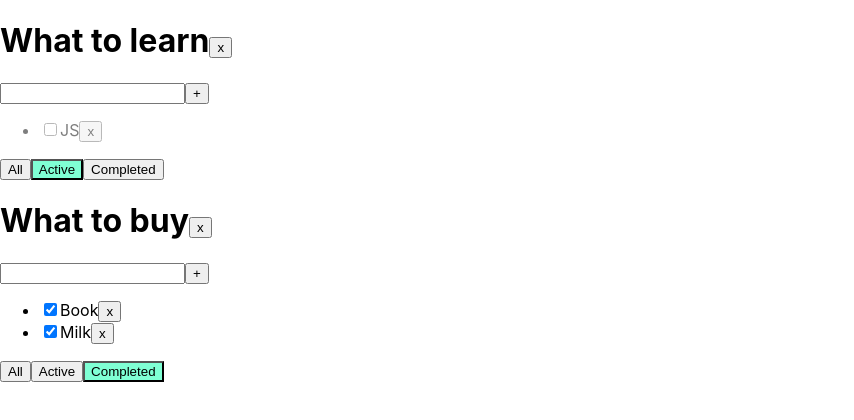
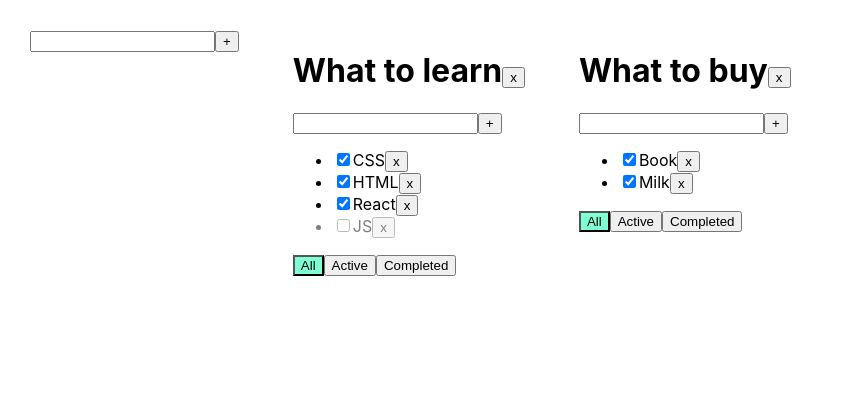
Before and after one commit to DaniilByrdin2/TS-Todo-List, a React (Create React App) app: page / in a window 1280 px wide. Shown: the top 420 px of the page, without its empty margins (0-854 px from the left). Built offline with nearby package versions, Linux system fonts and the light colour scheme.

Commit message:
implementation of the changeTodoListTitle function

```diff
--- /dev/null
+++ b/src/AddItemForm.tsx
@@ -0,0 +1,53 @@
+import React, { ChangeEvent, KeyboardEvent} from "react"
+
+import { useState } from "react"
+
+
+
+type AddItemFormType = {
+    addItem: (title: string) => void,
+}
+
+export const AddItemForm = (props: AddItemFormType) => {
+
+    const [textTask, setTextTask] = useState('')
+    const [error, setError] = useState<string | null>(null)
+
+    const addTask = () => {
+        // trim() - обрезает пробелы по краям с 2-ух сторон
+        if (textTask.trim() === '') {
+            setError('Field is required')
+            return
+        }
+        props.addItem( textTask )
+        setTextTask('')
+    }
+
+    const onNewTitleChangeHandler = (e: ChangeEvent<HTMLInputElement>) => {
+        setTextTask(e.currentTarget.value)
+    }
+
+    const onKeyPressHandler = (e: KeyboardEvent<HTMLInputElement>) => {
+        setError(null)
+
+        if (e.charCode === 13) {
+            addTask()
+        }
+    }
+
+    return (
+        <div>
+            <input type="text"
+                value={textTask}
+                onKeyPress={onKeyPressHandler}
+                onChange={onNewTitleChangeHandler}
+                className={error ? "error" : ""}
+            />
+
+            <button onClick={addTask}>+</button>
+
+            {error && <div className="error-message">{error}</div>}
+
+        </div>
+    )
+}
--- a/src/App.tsx
+++ b/src/App.tsx
@@ -1,11 +1,14 @@
 import React from 'react';
 import { useState } from 'react';
 
-import './App.css';
-
 import { TodoList } from './TodoList'
+import { AddItemForm } from './AddItemForm'
 
 import { v1 as uuidv1 } from 'uuid';
+
+import { TaskType } from './TodoList'
+
+import './App.css';
 
 
 export type FilterValueType = 'all' | 'completed' | 'active'; // или
@@ -16,7 +19,9 @@ type todoLists = {
   filter: FilterValueType,
 }
 
-
+type AllTasksObjType = {
+  [ key: string ]: Array<TaskType>
+}
 
 
 
@@ -63,26 +68,39 @@ function App() {
 
   }
 
+  const changeTitleTask = ( newTitle: string, idTask: string, idTodoList: string ) => {
+
+    const findChangeTask = allTasksObj[idTodoList].find( el => el.id === idTask )
+
+    if(findChangeTask) {
+
+      findChangeTask.title = newTitle
+
+      setAllTasksObj(
+        {
+          ...allTasksObj,
+          [ idTodoList ]: [ ...allTasksObj[ idTodoList ] ]
+        }
+      )
+    }
 
 
-
+  }
 
   // todoLists!
-
   const todoListsID_1 = uuidv1()
   const todoListsID_2 = uuidv1()
 
+
   const [ todoLists, setTodoLists] = useState<Array<todoLists>>(
     [
-      { id: todoListsID_1, title: "What to learn" , filter: "active" },
-      { id: todoListsID_2, title: "What to buy" , filter: "completed" },
+      { id: todoListsID_1, title: "What to learn" , filter: "all" },
+      { id: todoListsID_2, title: "What to buy" , filter: "all" },
     ]
   )
 
-
   // ассщциативный массив
-
-  const [ allTasksObj, setAllTasksObj ] = useState( {
+  const [ allTasksObj, setAllTasksObj ] = useState<AllTasksObjType> ( {
     [ todoListsID_1 ]: [
       { id: uuidv1(), title: "CSS" , isDone: true },
       { id: uuidv1(), title: "HTML" , isDone: true },
@@ -98,16 +116,7 @@ function App() {
 
   } )
 
-  const changeFilter = ( value: FilterValueType, ID: string ) => {
 
-    let todoListFilter = todoLists.find( e => e.id === ID )
-
-    if (todoListFilter) {
-      todoListFilter.filter = value
-      setTodoLists( [ ...todoLists ] )
-    }
-
-  }
 
   const removeTodoList = (ID: string) => {
 
@@ -121,9 +130,54 @@ function App() {
 
   }
 
+  const addTodoList = ( title: string ) => {
+
+    const newTodoList: todoLists = {
+      id: uuidv1(),
+      title,
+      filter: 'all',
+    }
+
+    setTodoLists( [ newTodoList, ...todoLists ] )
+
+    setAllTasksObj(
+      { ...allTasksObj,
+        [ newTodoList.id ] : [ { id: uuidv1(), title, isDone: false } ]
+      }
+      )
+
+    }
+
+  const changeFilter = (value: FilterValueType, ID: string) => {
+
+    let todoListFilter = todoLists.find(e => e.id === ID)
+
+    if (todoListFilter) {
+      todoListFilter.filter = value
+      setTodoLists([...todoLists])
+    }
+
+  }
+
+  const changeTodoListTitle = (title: string, idTodoList: string) => {
+
+    const changeTodoList = todoLists.find(el => el.id === idTodoList)
+
+    if (changeTodoList) {
+
+      changeTodoList.title = title
+
+      setTodoLists([ ...todoLists ])
+    }
+
+  }
+
+
+
+
   return (
-    <div>
-
+    <div className='App'>
+      <AddItemForm addItem = { addTodoList }  />
       {
         todoLists.map( ( el ) => {
 
@@ -142,9 +196,12 @@ function App() {
             idTodoList = { el.id }
 
             removeTodoList = { removeTodoList }
+            changeTodoListTitle = { changeTodoListTitle }
 
             changeStatusTask={changeStatusTask}
             changeFilter={changeFilter}
+            changeTitleTask = { changeTitleTask }
+
             removeTask={removeTask}
             addNewTask={addTask}
 
--- /dev/null
+++ b/src/EditabelSpan.tsx
@@ -0,0 +1,47 @@
+import React, { ChangeEvent, KeyboardEvent, useState } from "react"
+
+
+type EditabelSpanType = {
+    title: string,
+    onChangeTaskTitle: ( newTitle: string ) => void
+}
+
+export const EditabelSpan = (props: EditabelSpanType) => {
+
+    const [ editMode, setEditMode ] = useState( false )
+    const [ title, setTitle ] = useState( props.title )
+
+    const activateEditMode = () => {
+        setEditMode( true )
+        setTitle( props.title )
+    }
+
+    const activateViewMode = () => {
+        setEditMode( false )
+        props.onChangeTaskTitle( title )
+
+    }
+
+    const onChangeTitleHandler = ( e: ChangeEvent<HTMLInputElement> ) => {
+        setTitle( e.currentTarget.value )
+    }
+
+    const onKeyPressEnter = ( e: KeyboardEvent<HTMLInputElement>  ) => {
+        if (e.charCode === 13) {
+            props.onChangeTaskTitle( title )
+            setEditMode( false )
+        }
+    }
+
+    return (
+        editMode ?
+        <input value={ title }
+               onChange={ onChangeTitleHandler }
+               onBlur={ activateViewMode }
+               onKeyPress = { onKeyPressEnter }
+               autoFocus
+               type="text"
+        />
+        : <span onDoubleClick={ activateEditMode }>{ title }</span>
+    )
+}
--- a/src/TodoList.tsx
+++ b/src/TodoList.tsx
@@ -1,7 +1,9 @@
-import React, { ChangeEvent, KeyboardEvent, useState } from "react"
+import React, { ChangeEvent } from "react"
+
+import { AddItemForm } from './AddItemForm'
+import { EditabelSpan } from './EditabelSpan'
 
 import './App.css'
-
 
 // types
 import { FilterValueType } from './App'
@@ -18,92 +20,75 @@ type PropsType = {
   title: string,
   tasks: Array<TaskType>,
   filterActiveBtn: FilterValueType,
-    removeTodoList: ( idTodoList: string ) =>  void
-    changeStatusTask: ( id: string, isDone: boolean, idTodoList: string ) => void ,
-    addNewTask: ( value: string, idTodoList: string ) => void
-    removeTask: ( value: string, idTodoList: string ) => void,
-    changeFilter: ( value: FilterValueType, todoListId: string ) => void //void = ничего не врозвращает
+
+  removeTodoList: (idTodoList: string) => void
+  changeTodoListTitle: ( title: string, idTodoList: string ) => void
+  changeFilter: (value: FilterValueType, todoListId: string) => void //void = ничего не врозвращает
+
+  addNewTask: (value: string, idTodoList: string) => void
+  removeTask: (value: string, idTodoList: string) => void,
+  changeStatusTask: (id: string, isDone: boolean, idTodoList: string) => void,
+  changeTitleTask: ( newTitle: string, idTask: string, idTodoList: string ) => void
   // tasks: TaskType[]
 }
 
-// type changeTextTask = string
-//<changeTextTask>
-
-export function TodoList( props: PropsType ) {
-
-  const [ textTask, setTextTask ] = useState('')
-  const [ error, setError ] = useState<string | null>( null )
-
-  const onNewTitleChangeHandler = ( e: ChangeEvent<HTMLInputElement> ) => {
-    setTextTask( e.currentTarget.value )
-  }
-
-  const onKeyPressHandler = ( e: KeyboardEvent<HTMLInputElement> ) => {
-    setError( null )
-
-    if ( e.charCode === 13) {
-      addTask()
-    }
-  }
-
-  const addTask = () => {
-    // trim() - обрезает пробелы по краям с 2-ух сторон
-    if (textTask.trim() === '') {
-      setError( 'Field is required' )
-      return
-    }
-    props.addNewTask( textTask, props.idTodoList )
-    setTextTask('')
-  }
+export function TodoList (props: PropsType) {
 
   const onAllClickHandler = () => props.changeFilter("all", props.idTodoList)
   const onActiveClickHandler = () => props.changeFilter("active", props.idTodoList)
   const onCompletedClickHandler = () => props.changeFilter("completed", props.idTodoList)
 
   const removeAllTodoList = () => {
-    props.removeTodoList( props.idTodoList )
+    props.removeTodoList(props.idTodoList)
+  }
+
+  const changeTodoListTitle = ( newTitle: string ) => {
+    props.changeTodoListTitle( newTitle, props.idTodoList )
+  }
+
+  const addTask = (title: string) => {
+    props.addNewTask(title, props.idTodoList)
   }
 
 
   return (
     <div>
       <h1>
-          { props.title }
-          <button onClick={ removeAllTodoList }>x</button>
+      <EditabelSpan
+              onChangeTaskTitle = { changeTodoListTitle }
+              title = { props.title }
+      />
+
+        <button onClick={removeAllTodoList}>x</button>
       </h1>
 
-        <div>
-          <input type="text"
-            value={ textTask }
-            onKeyPress = { onKeyPressHandler  }
-            onChange={ onNewTitleChangeHandler }
-            className = { error ? "error" : "" }
-          />
-
-          <button onClick={ addTask }>+</button>
-
-          { error && <div className="error-message">{ error }</div> }
-
-        </div>
+      <AddItemForm addItem={addTask} />
 
       <ul>
-                {props.tasks.map(( { id, title, isDone } ) => {
-                    const onRemoveHandler = () => props.removeTask( id, props.idTodoList )
+        {props.tasks.map(({ id, title, isDone }) => {
+          const onRemoveHandler = () => props.removeTask(id, props.idTodoList)
 
-                    const onChangeHandler = ( e: ChangeEvent<HTMLInputElement> ) => {
-                      props.changeStatusTask( id, e.currentTarget.checked, props.idTodoList )
+          const onChangeHandler = (e: ChangeEvent<HTMLInputElement>) => {
+            props.changeStatusTask(id, e.currentTarget.checked, props.idTodoList)
+          }
+
+          const onChangeTaskTitle = ( newTitle: string ) => {
+            props.changeTitleTask( newTitle, id , props.idTodoList )
           }
 
           return (
-                        <li key={ id } className={ !isDone ? "is-done" : "" }>
+            <li key={id} className={!isDone ? "is-done" : ""}>
 
-                            <input type="checkbox" checked={ isDone }
-                                   onChange = { onChangeHandler }
+              <input type="checkbox" checked={isDone}
+                onChange={onChangeHandler}
               />
 
-                            <span>{ title }</span>
+              <EditabelSpan
+                    onChangeTaskTitle = { onChangeTaskTitle }
+                    title = { title }
+              />
 
-                            <button onClick={ onRemoveHandler }>x</button>
+              <button onClick={onRemoveHandler}>x</button>
 
             </li>
           )
@@ -111,9 +96,9 @@ export function TodoList( props: PropsType ) {
       </ul>
 
       <div>
-          <button className = { props.filterActiveBtn === 'all' ? "active-filter" : "" } onClick={ onAllClickHandler }>All</button>
-          <button className = { props.filterActiveBtn === 'active' ? "active-filter" : "" } onClick={ onActiveClickHandler }>Active</button>
-          <button className = { props.filterActiveBtn === 'completed' ? "active-filter" : "" } onClick={ onCompletedClickHandler }>Completed</button>
+        <button className={props.filterActiveBtn === 'all' ? "active-filter" : ""} onClick={onAllClickHandler}>All</button>
+        <button className={props.filterActiveBtn === 'active' ? "active-filter" : ""} onClick={onActiveClickHandler}>Active</button>
+        <button className={props.filterActiveBtn === 'completed' ? "active-filter" : ""} onClick={onCompletedClickHandler}>Completed</button>
       </div>
 
     </div>
```
Lines whose indentation alone changed are shown as unchanged.
